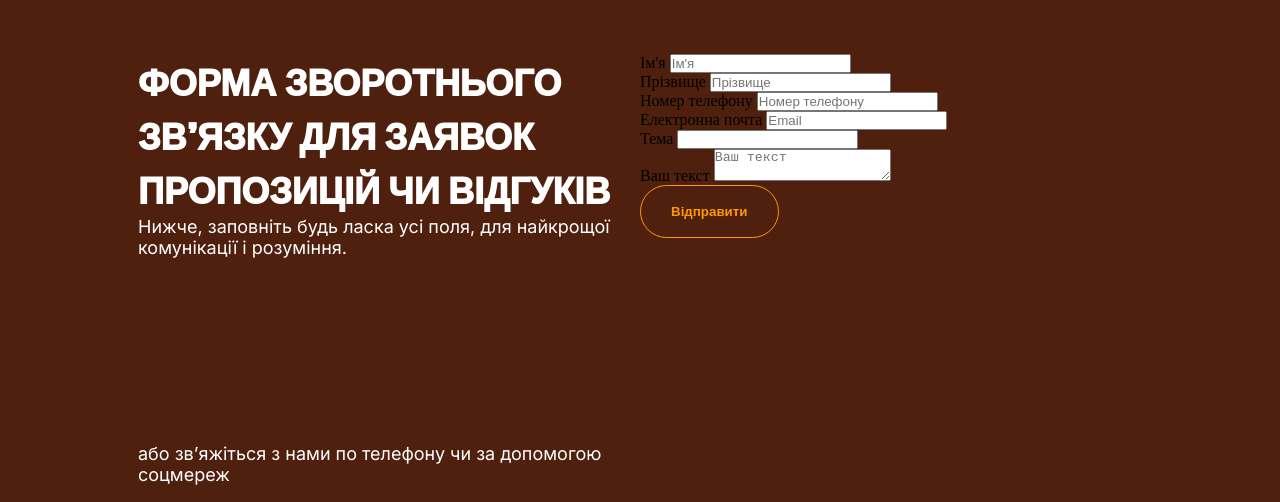
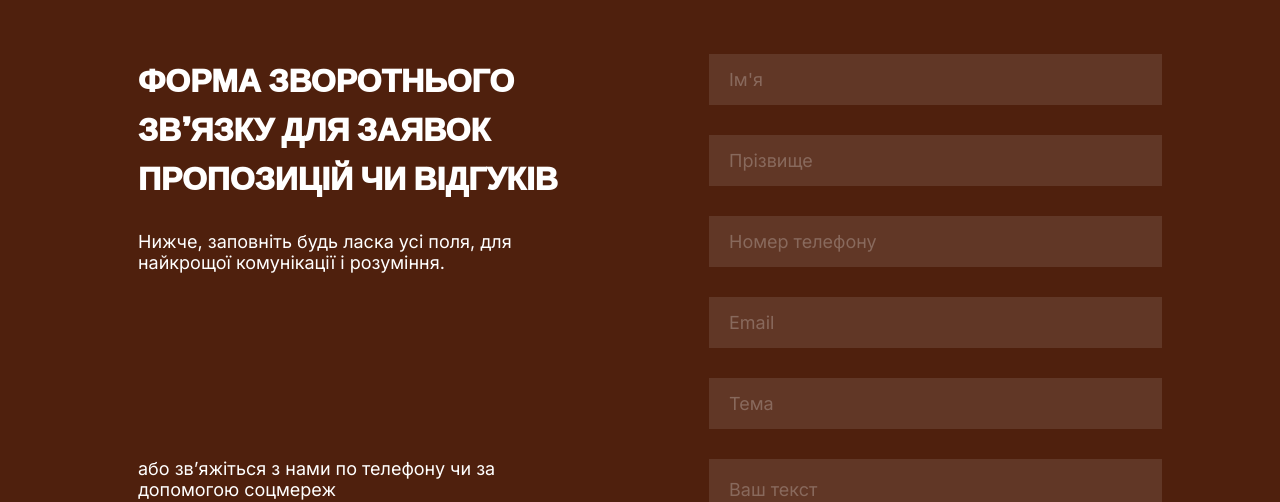
Before and after one commit to Sen1ch66/KoloMolodi, a plain HTML site: page index.html in a window 1280 px wide. Shown: the part 6850-7352 px from the top of the page. Drawn offline with nearby package versions, Linux system fonts and the light colour scheme.

Commit message:
FormSection done

```diff
--- a/index.html
+++ b/index.html
@@ -262,35 +262,35 @@
                     </div>
                 </div>
             </div>
-            <form action="#">
+            <form action="#" class="contactForm">
                 <div class="field">
-                    <label for="name">Ім'я</label>
+                    <label for="name" class="visuallyHidden">Ім'я</label>
                     <input type="text" name="name" id="name" placeholder="Ім'я">
                 </div>
                 <div class="field">
-                    <label for="surname">Прізвище</label>
+                    <label for="surname" class="visuallyHidden">Прізвище</label>
                     <input type="text" name="surname" id="surname" placeholder="Прізвище">
                 </div>
                 <div class="field">
-                    <label for="number">Номер телефону</label>
+                    <label for="number" class="visuallyHidden">Номер телефону</label>
                     <input type="text" placeholder="Номер телефону" name="number" id="number">
                 </div>
                 <div class="field">
-                    <label for="email">Електронна почта</label>
+                    <label for="email" class="visuallyHidden">Електронна почта</label>
                     <input type="email" placeholder="Email" name="email" id="email">
                 </div>
                 <div class="field">
-                    <label for="topic">Тема</label>
-                    <input type="text" class="topic" name="topic" id="topic">
+                    <label for="topic" class="visuallyHidden">Тема</label>
+                    <input type="text" class="topic" name="topic" id="topic" placeholder="Тема">
                 </div>
                 <div class="field">
-                    <label for="yourText">Ваш текст</label>
+                    <label for="yourText" class="visuallyHidden">Ваш текст</label>
                     <textarea name="yourText" id="yourText" placeholder="Ваш текст"></textarea>
                 </div>
                 <button type="submit" class="submitBtn sectionButton sectionButtonPrimary">Відправити</button>
             </form>
         </div>
-        <img src="./img/icos/fi_8277625.png" alt="cat's paw">
+        <img src="./img/icos/fi_8277625.png" alt="cat's paw" class="sectionIco">
     </section>
 </body>
 
--- a/style.css
+++ b/style.css
@@ -55,6 +55,7 @@ body {
   border-radius: 100px;
   border: none;
   cursor: pointer;
+  transition: ease 0.5s;
 }
 .sectionButtonPrimary{
   background-color: transparent;
@@ -341,6 +342,7 @@ body {
   }
 }
 .section7{
+  position: relative;
   background-color: var(--buttonColor);
   padding: 40px 138px 154px;
   .section-title{
@@ -353,7 +355,7 @@ body {
     grid-auto-columns: minmax(0, 1fr);
     justify-content: space-between;
     grid-auto-flow: column;
-    /* gap: 138px; */
+    gap: 138px;
     & .contactsInfo{
       display: flex;
       flex-direction: column;
@@ -364,8 +366,9 @@ body {
         & .sectionFormTitle{
           font-family:"Anton", sans-serif;
           text-transform: uppercase;
-          font-size: 36px;
+          font-size: 32px;
           font-weight: 1000;
+          margin-bottom: 30px;
         }
       }
       .sectionFormText, .socials .contacts, .worktime .worktimeTitle, .worktime p {
@@ -376,6 +379,14 @@ body {
         display: flex;
         flex-direction: column;
         gap: 20px;
+        & > a{
+          display: flex;
+          align-items: center;
+          text-decoration: none;
+          color: #FFFFFF;
+          gap: 10px;
+          font-size: 18px;
+        }
         & .linksIcons > a:first-of-type{
           margin-right: 15px;
         }
@@ -392,5 +403,47 @@ body {
         }
       }
     }
+    .sectionButton:hover{
+      background-color: var(--backgrColor);
+      color: var(--buttonColor);
+    }
+    & .contactForm{
+      display: flex;
+      flex-direction: column;
+      gap: 30px;
+      font-family: "Inter", sans-serif;
+      & .visuallyHidden {
+        position: absolute;
+        width: 1px;
+        height: 1px;
+        padding: 0;
+        margin: -1px;
+        overflow: hidden;
+        clip: rect(0, 0, 0, 0);
+        white-space: nowrap;
+        border: 0;
+      }
+      input{
+        appearance: none;
+        -webkit-appearance: none;
+        color: #fff;
+        padding: 15px 20px;
+      }
+      input, textarea{
+        background-color: #FFFFFF1A;
+        font-family: inherit;
+        border: none;
+        font-size: 18px;
+        width: 453px;
+      }
+      input::placeholder, textarea::placeholder{
+        color: #FFFFFF40;
+      }
+      textarea{
+        height: 150px;
+        resize: none;
+        padding: 20px;
+      }
+    }
   }
 }
```
